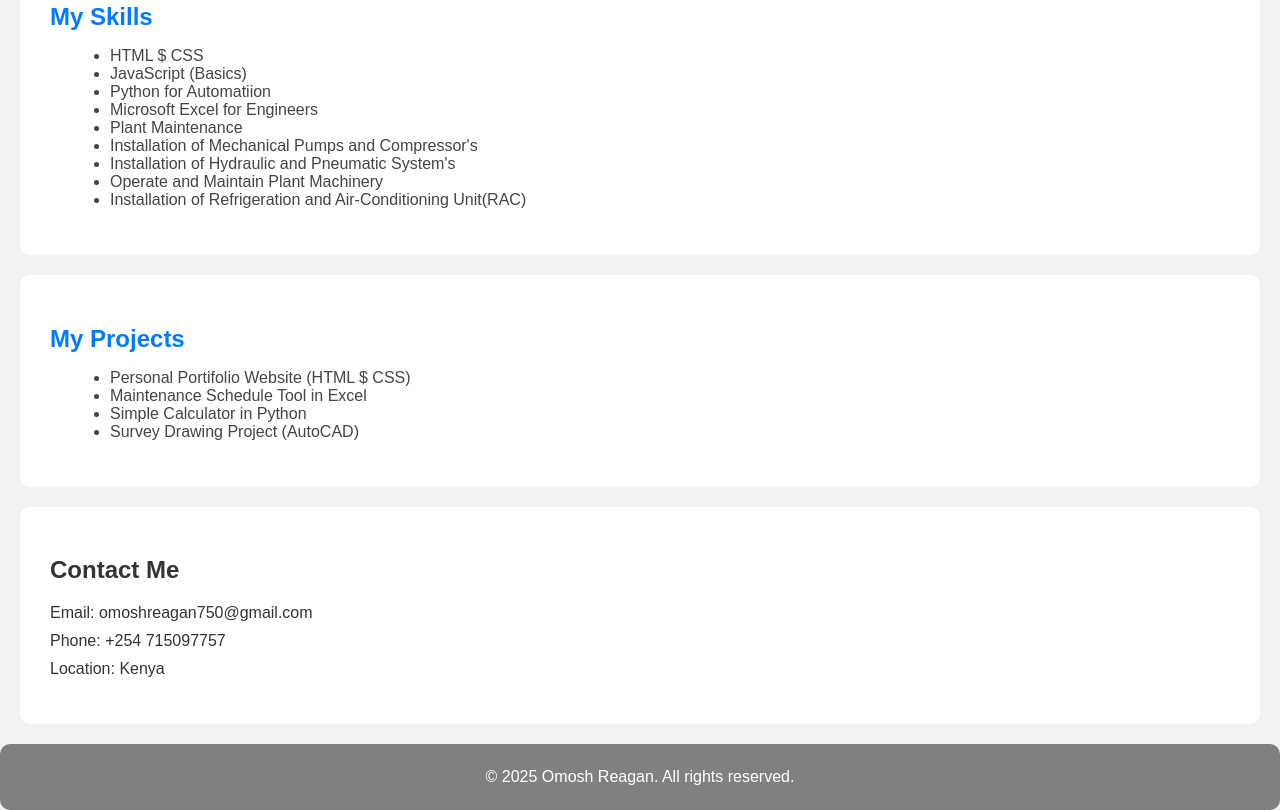
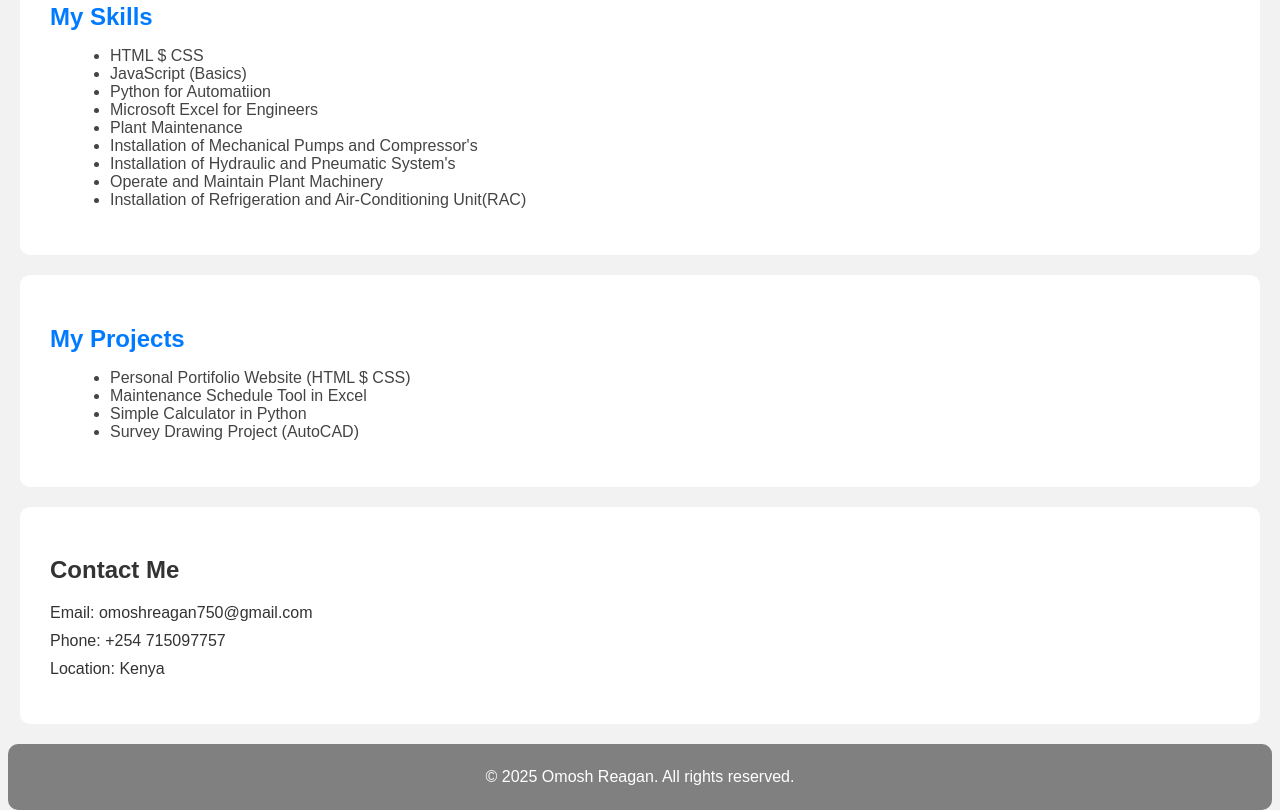
Before and after one commit to Reagan75-hub/my-website, a plain HTML site: page index.html in a window 1280 px wide. Shown: the part 605-1415 px from the top of the page. Drawn offline with Linux system fonts and the light colour scheme.

Commit message:
Update style.CSS

```diff
--- a/style.CSS
+++ b/style.CSS
@@ -55,9 +55,9 @@ footer {
   color: white;
   text-align: center;
   padding: 8px;
-  margin-top: 8ppx;
-  margin-left: 8ppx;
-  margin-right: 8ppx;
+  margin-top: 8px;
+  margin-left: 8px;
+  margin-right: 8px;
   border-radius: 10px;
 }
 
```
